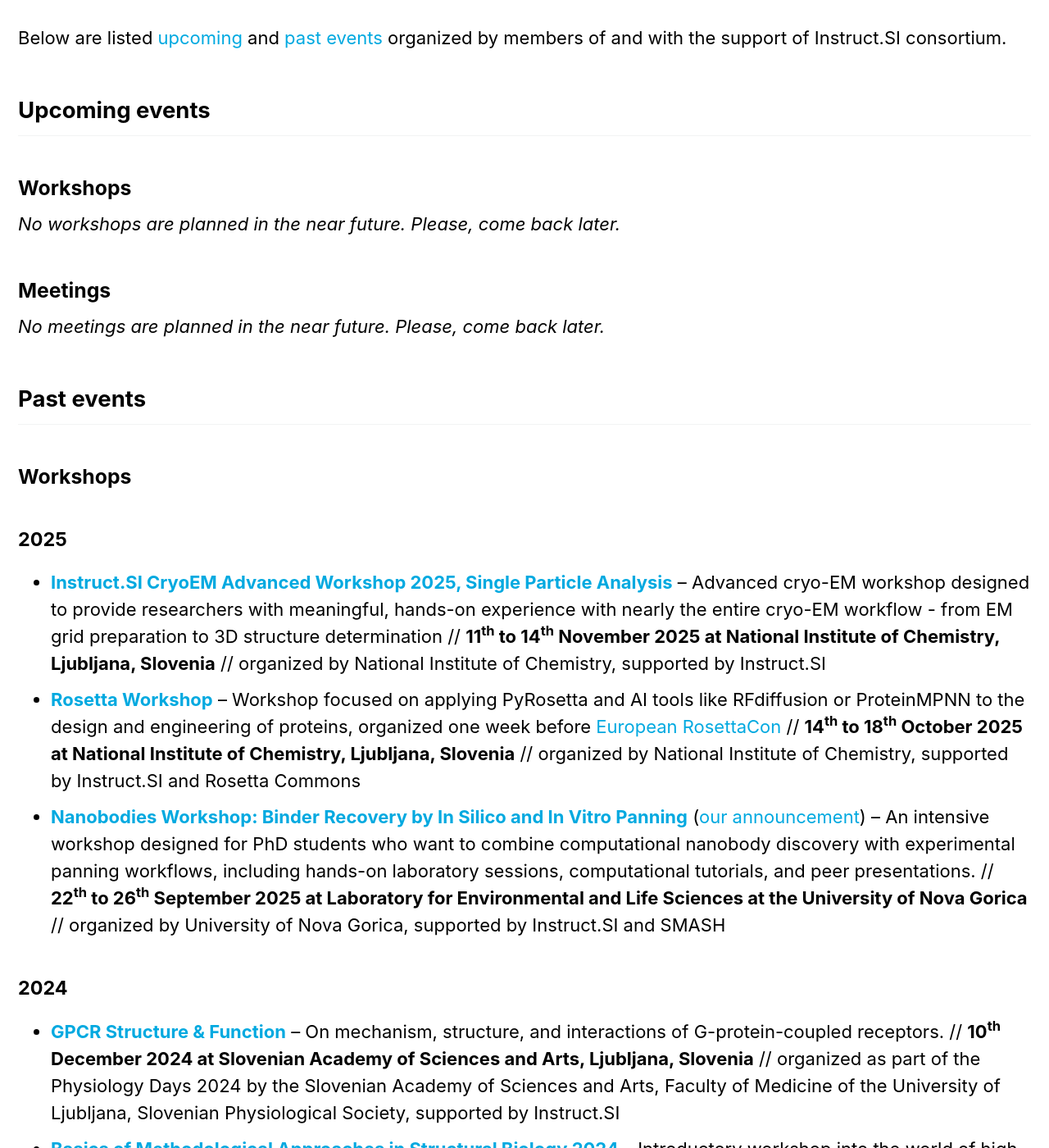
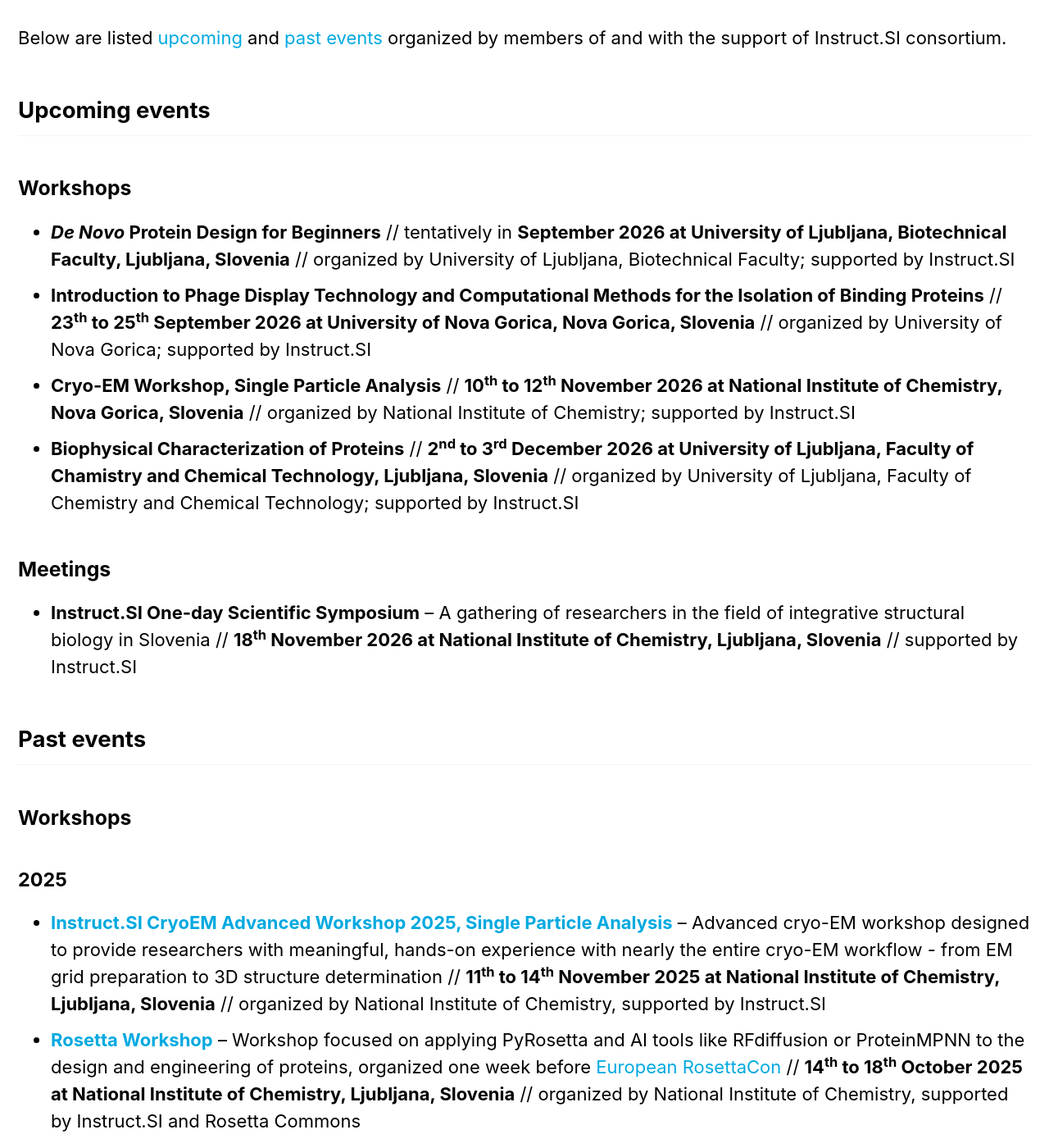
Before and after one commit to InstructSI/instructsi.github.io, a Jekyll site: the page built from _pages/events.md, in a window 1280 px wide and 1400 px high, scrolled down 851 px. Shown: the whole window at 82% size. Built offline with Jekyll 4.4.1, drawn with Linux system fonts in a browser that asks for light colours; cached includes are drawn as plain includes.

Commit message:
Update of events page

```diff
--- a/_pages/events.md
+++ b/_pages/events.md
@@ -26,11 +26,14 @@
 
 ### Workshops
 
-*No workshops are planned in the near future. Please, come back later.*
+- ***De Novo* Protein Design for Beginners** // tentatively in **September 2026 at University of Ljubljana, Biotechnical Faculty, Ljubljana, Slovenia** // organized by University of Ljubljana, Biotechnical Faculty; supported by Instruct.SI
+- **Introduction to Phage Display Technology and Computational Methods for the Isolation of Binding Proteins** // **23<sup>th</sup> to 25<sup>th</sup> September 2026 at University of Nova Gorica, Nova Gorica, Slovenia** // organized by University of Nova Gorica; supported by Instruct.SI
+- **Cryo-EM Workshop, Single Particle Analysis** // **10<sup>th</sup> to 12<sup>th</sup> November 2026 at National Institute of Chemistry, Nova Gorica, Slovenia** // organized by National Institute of Chemistry; supported by Instruct.SI
+- **Biophysical Characterization of Proteins** // **2<sup>nd</sup> to 3<sup>rd</sup> December 2026 at University of Ljubljana, Faculty of Chamistry and Chemical Technology, Ljubljana, Slovenia** // organized by University of Ljubljana, Faculty of Chemistry and Chemical Technology; supported by Instruct.SI
 
 ### Meetings
 
-*No meetings are planned in the near future. Please, come back later.*
+- **Instruct.SI One-day Scientific Symposium** – A gathering of researchers in the field of integrative structural biology in Slovenia // **18<sup>th</sup> November 2026 at National Institute of Chemistry, Ljubljana, Slovenia** // supported by Instruct.SI
 
 ## Past events
 
```
